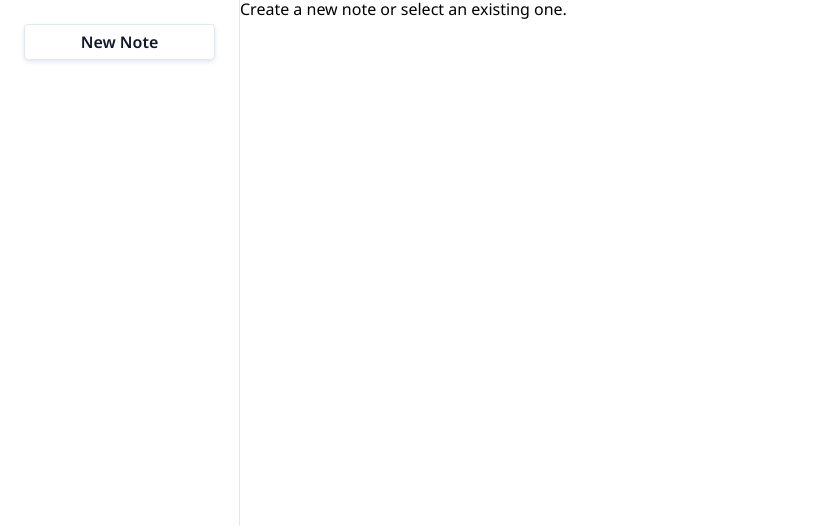
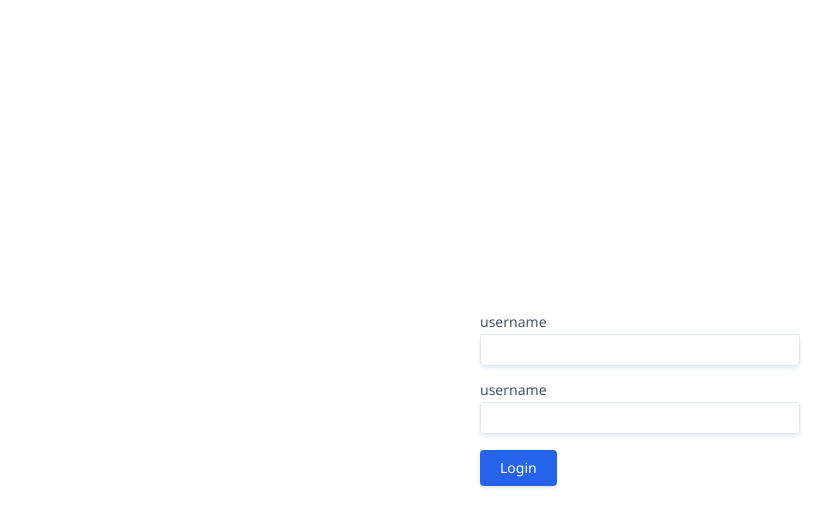
Before and after one commit to nineria/encrypted-note-app, a React (Vite) app: page / in a window 1280 px wide. Shown: the top 526 px of the page, without its empty margins (0-839 px from the left). Built offline with nearby package versions, Linux system fonts and the light colour scheme.

Commit message:
feat: implement loginPage

```diff
--- a/package.json
+++ b/package.json
@@ -13,12 +13,14 @@
     "@tiptap/react": "^2.0.1",
     "@tiptap/starter-kit": "^2.0.1",
     "@types/uuid": "^9.0.1",
+    "crypto-js": "^4.1.1",
     "normalize.css": "^8.0.1",
     "react": "^18.2.0",
     "react-dom": "^18.2.0",
     "uuid": "^9.0.0"
   },
   "devDependencies": {
+    "@types/crypto-js": "^4.1.1",
     "@types/react": "^18.0.28",
     "@types/react-dom": "^18.0.11",
     "@vitejs/plugin-react": "^3.1.0",
--- a/src/App.tsx
+++ b/src/App.tsx
@@ -1,119 +1,13 @@
 import { useState } from 'react'
-import { v4 as uuid } from 'uuid'
-import styles from './App.module.css'
-import { Note } from './type'
-import NoteEditor from './NoteEditor'
-import { JSONContent } from '@tiptap/react'
-import storage from './storage'
-import debounce from './debounce'
-
-const STORAGE_KEY = 'notes'
-
-const loadNotes = () => {
-  const noteIds = storage.get<string[]>(STORAGE_KEY, [])
-  const notes: Record<string, Note> = {}
-  noteIds.forEach((id) => {
-    const note = storage.get<Note>(`${STORAGE_KEY}:${id}`)
-    notes[note.id] = {
-      ...note,
-      updatedAt: new Date(note.updatedAt),
-    }
-  })
-  return notes
-}
-
-const saveNote = debounce((note: Note) => {
-  const noteIds = storage.get<string[]>(STORAGE_KEY, [])
-  const noteIdsWithoutNote = noteIds.filter((id) => id !== note.id)
-  storage.set(STORAGE_KEY, [...noteIdsWithoutNote, note.id])
-  storage.set(`${STORAGE_KEY}:${note.id}`, note)
-}, 1000)
+import LoginPage from './LoginPage'
+import NotesPage from './NotesPage'
 
 function App() {
-  const [notes, setNotes] = useState<Record<string, Note>>(() => loadNotes())
-  const [activeNoteId, setActiveNoteId] = useState<string | null>(null)
-
-  const activeNote = activeNoteId ? notes[activeNoteId] : null
-
-  const handleChangeNoteContent = (
-    noteId: string,
-    content: JSONContent,
-    title = 'New note'
-  ) => {
-    const updatedNote = {
-      ...notes[noteId],
-      updatedAt: new Date(),
-      content,
-      title,
-    }
-    setNotes((prev) => ({
-      ...prev,
-      [noteId]: updatedNote,
-    }))
-    saveNote(updatedNote)
-  }
-
-  const handleCreateNewNote = () => {
-    const newNote: Note = {
-      id: uuid(),
-      title: 'New note',
-      content: '<h1>New note</h1>',
-      updatedAt: new Date(),
-    }
-
-    setNotes((prev) => ({
-      ...prev,
-      [newNote.id]: newNote,
-    }))
-
-    setActiveNoteId(newNote.id)
-    saveNote(newNote)
-  }
-
-  const noteList = Object.values(notes).sort(
-    (a: any, b: any) => b.updatedAt.getTime() - a.updatedAt.getTime()
-  )
-
-  const handleChangeActiveNote = (id: string) => {
-    setActiveNoteId(id)
-  }
-
-  return (
-    <div className={styles.pageContainer}>
-      <div className={styles.sidebar}>
-        <button className={styles.sidebarButton} onClick={handleCreateNewNote}>
-          New Note
-        </button>
-        <div className={styles.sidebarList}>
-          {noteList.map((note: any) => (
-            <div
-              key={note.id}
-              role='button'
-              tabIndex={0}
-              className={
-                note.id === activeNoteId
-                  ? styles.sidebarItemActive
-                  : styles.sidebarItem
-              }
-              onClick={() => handleChangeActiveNote(note.id)}
-            >
-              {note.title}
-            </div>
-          ))}
-        </div>
-      </div>
-      {activeNote ? (
-        <NoteEditor
-          note={activeNote}
-          onChange={(content, title) =>
-            handleChangeNoteContent(activeNote.id, content, title)
-          }
-        />
-      ) : (
-        <div>Create a new note or select an existing one.</div>
-      )}
-    </div>
-  )
+  const [userData, setUserData] = useState<{
+    username: string
+    passphrase: string
+  }>()
+  return userData ? <NotesPage /> : <LoginPage setUserData={setUserData} />
 }
 
 export default App
--- /dev/null
+++ b/src/LoginPage.module.css
@@ -0,0 +1,57 @@
+.pageContainer {
+  height: 100vh;
+
+  overflow: auto;
+
+  display: flex;
+  flex-direction: row;
+  justify-content: center;
+  align-items: center;
+}
+
+.loginContainer {
+  display: flex;
+  flex-direction: column;
+  gap: 1rem;
+
+  width: 100%;
+  max-width: 20rem;
+}
+
+.labelText {
+  font-size: 0.875rem;
+  color: #475569;
+  margin-bottom: 0.25rem;
+}
+
+.textField {
+  width: 100%;
+  height: 2rem;
+
+  border: 1px solid #e2e8f0;
+  border-radius: 0.25rem;
+
+  box-shadow: 0px 2px 5px 0px #e2e8f0;
+  padding: 0 0.5rem;
+}
+
+.submitButton {
+  border: none;
+  border-radius: 0.25rem;
+
+  color: #fff;
+  background-color: #2563eb;
+
+  box-shadow: 0px 2px 5px 0px #e2e8f0;
+
+  height: 2.25rem;
+  padding: 0 1.25rem;
+
+  font-size: 0.875rem;
+
+  cursor: pointer;
+}
+
+.submitButton:hover {
+  background-color: #1d4ed8;
+}
--- /dev/null
+++ b/src/LoginPage.tsx
@@ -0,0 +1,87 @@
+import { ChangeEvent, FormEvent, useState } from 'react'
+import styles from './LoginPage.module.css'
+import { AES, enc } from 'crypto-js'
+import storage from './storage'
+import { v4 as uuid } from 'uuid'
+
+const PASSPHRASE_STORAGE_KEY = 'passphrase'
+
+type Props = {
+  setUserData: (userData: { username: string; passphrase: string }) => void
+}
+
+function LoginPage({ setUserData }: Props) {
+  const [username, setUsername] = useState('')
+  const [password, setPassword] = useState('')
+  const [errorText, setErrorText] = useState('')
+
+  const handleSummit = (e: FormEvent) => {
+    e.preventDefault()
+
+    const encryptPassphrase = storage.get<string | undefined>(
+      `${username}:${PASSPHRASE_STORAGE_KEY}`
+    )
+
+    if (!encryptPassphrase) {
+      const passphrase = uuid()
+      storage.set(
+        `${username}:${PASSPHRASE_STORAGE_KEY}`,
+        AES.encrypt(passphrase, passphrase).toString()
+      )
+      setUserData({ username, passphrase })
+      return
+    }
+
+    const passphrase = AES.decrypt(encryptPassphrase, password).toString(
+      enc.Utf8
+    )
+
+    if (passphrase) {
+      setUserData({ username, passphrase })
+    } else {
+      setErrorText('Invalid credentials for existing user')
+    }
+  }
+
+  const onUsernameChange = (e: ChangeEvent<HTMLInputElement>) => {
+    setUsername(e.target.value)
+  }
+  const onPasswordChange = (e: ChangeEvent<HTMLInputElement>) => {
+    setPassword(e.target.value)
+  }
+
+  return (
+    <div className={styles.pageContainer}>
+      <form className={styles.loginContainer} onSubmit={handleSummit}>
+        {errorText}
+        <label>
+          <div className={styles.labelText}>username</div>
+          <input
+            type='text'
+            name='username'
+            className={styles.textField}
+            onChange={onUsernameChange}
+            value={username}
+          />
+        </label>
+        <label>
+          <div className={styles.labelText}>username</div>
+          <input
+            type='password'
+            name='password'
+            className={styles.textField}
+            onChange={onPasswordChange}
+            value={password}
+          />
+        </label>
+        <div>
+          <button type='submit' className={styles.submitButton}>
+            Login
+          </button>
+        </div>
+      </form>
+    </div>
+  )
+}
+
+export default LoginPage
--- /dev/null
+++ b/src/NotesPage.tsx
@@ -0,0 +1,119 @@
+import { useState } from 'react'
+import { v4 as uuid } from 'uuid'
+import styles from './NotesPage.module.css'
+import { Note } from './type'
+import NoteEditor from './NoteEditor'
+import { JSONContent } from '@tiptap/react'
+import storage from './storage'
+import debounce from './debounce'
+
+const STORAGE_KEY = 'notes'
+
+const loadNotes = () => {
+  const noteIds = storage.get<string[]>(STORAGE_KEY, [])
+  const notes: Record<string, Note> = {}
+  noteIds.forEach((id) => {
+    const note = storage.get<Note>(`${STORAGE_KEY}:${id}`)
+    notes[note.id] = {
+      ...note,
+      updatedAt: new Date(note.updatedAt),
+    }
+  })
+  return notes
+}
+
+const saveNote = debounce((note: Note) => {
+  const noteIds = storage.get<string[]>(STORAGE_KEY, [])
+  const noteIdsWithoutNote = noteIds.filter((id) => id !== note.id)
+  storage.set(STORAGE_KEY, [...noteIdsWithoutNote, note.id])
+  storage.set(`${STORAGE_KEY}:${note.id}`, note)
+}, 1000)
+
+function App() {
+  const [notes, setNotes] = useState<Record<string, Note>>(() => loadNotes())
+  const [activeNoteId, setActiveNoteId] = useState<string | null>(null)
+
+  const activeNote = activeNoteId ? notes[activeNoteId] : null
+
+  const handleChangeNoteContent = (
+    noteId: string,
+    content: JSONContent,
+    title = 'New note'
+  ) => {
+    const updatedNote = {
+      ...notes[noteId],
+      updatedAt: new Date(),
+      content,
+      title,
+    }
+    setNotes((prev) => ({
+      ...prev,
+      [noteId]: updatedNote,
+    }))
+    saveNote(updatedNote)
+  }
+
+  const handleCreateNewNote = () => {
+    const newNote: Note = {
+      id: uuid(),
+      title: 'New note',
+      content: '<h1>New note</h1>',
+      updatedAt: new Date(),
+    }
+
+    setNotes((prev) => ({
+      ...prev,
+      [newNote.id]: newNote,
+    }))
+
+    setActiveNoteId(newNote.id)
+    saveNote(newNote)
+  }
+
+  const noteList = Object.values(notes).sort(
+    (a: any, b: any) => b.updatedAt.getTime() - a.updatedAt.getTime()
+  )
+
+  const handleChangeActiveNote = (id: string) => {
+    setActiveNoteId(id)
+  }
+
+  return (
+    <div className={styles.pageContainer}>
+      <div className={styles.sidebar}>
+        <button className={styles.sidebarButton} onClick={handleCreateNewNote}>
+          New Note
+        </button>
+        <div className={styles.sidebarList}>
+          {noteList.map((note: any) => (
+            <div
+              key={note.id}
+              role='button'
+              tabIndex={0}
+              className={
+                note.id === activeNoteId
+                  ? styles.sidebarItemActive
+                  : styles.sidebarItem
+              }
+              onClick={() => handleChangeActiveNote(note.id)}
+            >
+              {note.title}
+            </div>
+          ))}
+        </div>
+      </div>
+      {activeNote ? (
+        <NoteEditor
+          note={activeNote}
+          onChange={(content, title) =>
+            handleChangeNoteContent(activeNote.id, content, title)
+          }
+        />
+      ) : (
+        <div>Create a new note or select an existing one.</div>
+      )}
+    </div>
+  )
+}
+
+export default App
```
Also changed, not shown: src/NotesPage.module.css (renamed from src/App.module.css), 1 other file (tests, documents, lock files or other folders).
